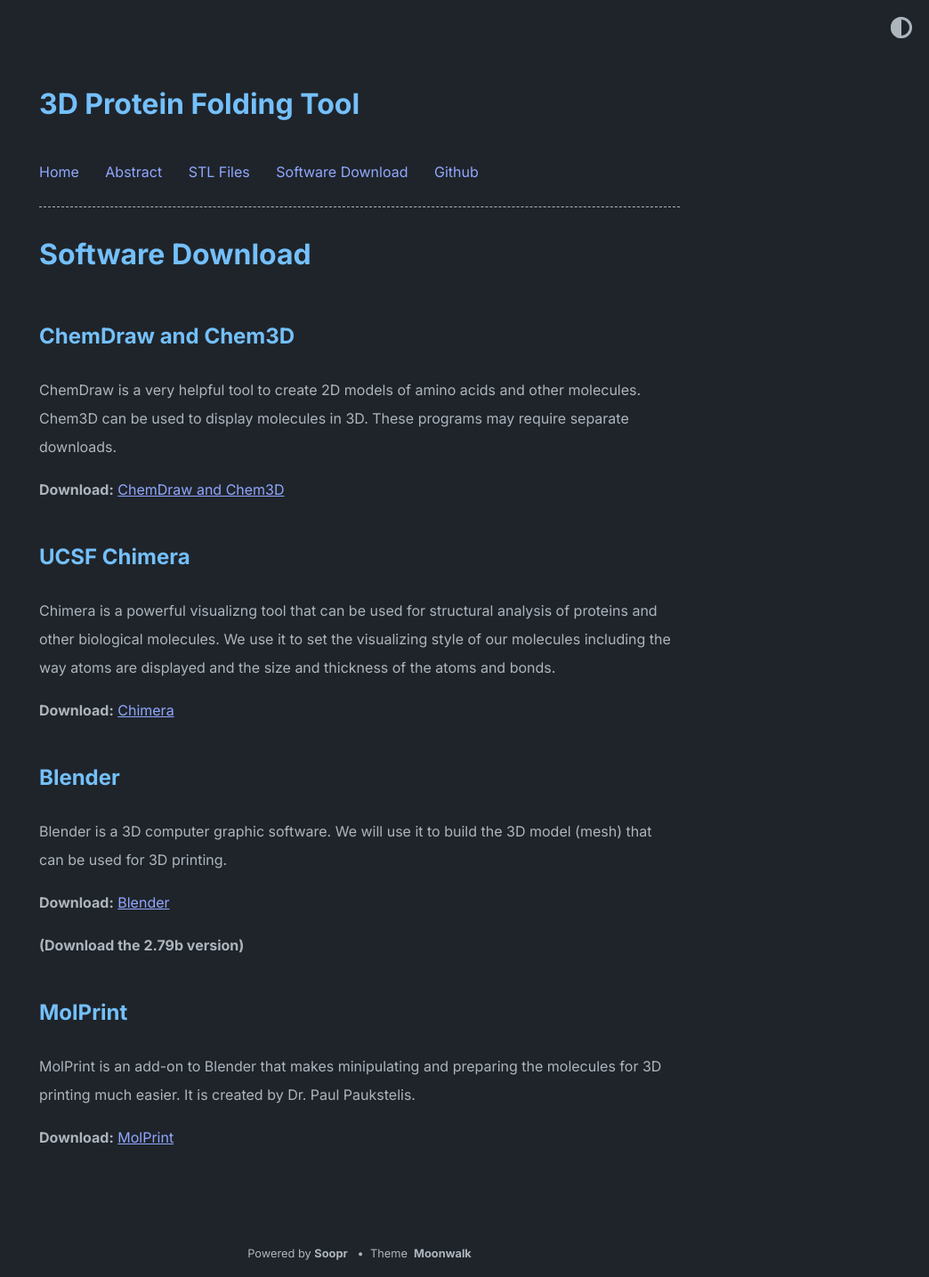
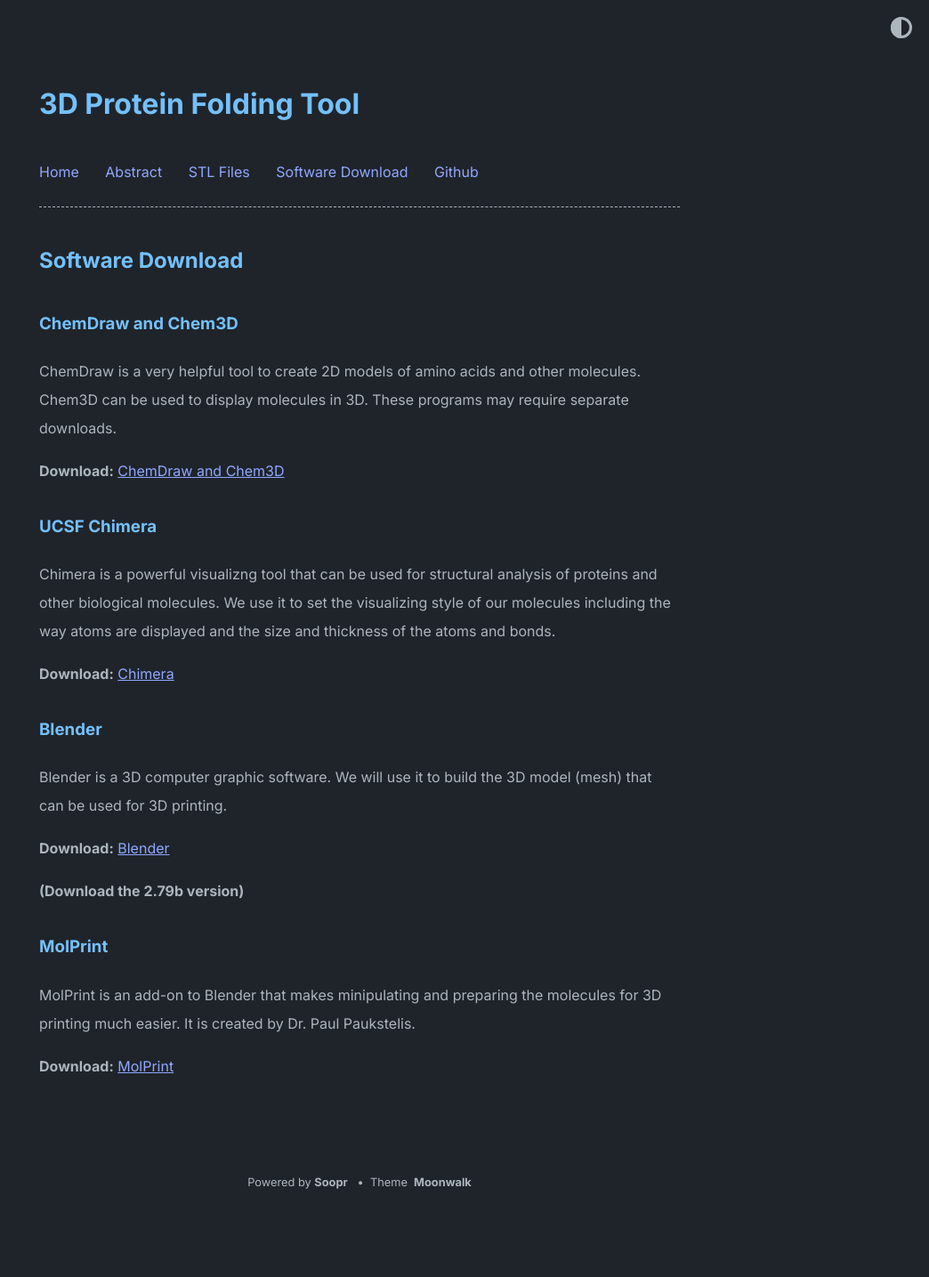
Before and after one commit to KatESaeed/3D-Protein-Folding-Tool-Website, a Jekyll site: the page built from software-download.md, in a window 1280 px wide. Shown: the whole page at 89% size, without its empty margins (236-1280 px from the left). Built offline with Jekyll 4.4.1, drawn with Linux system fonts in a browser that asks for light colours; after the commit the page ends 1354 px from its top, so only the background shows below that.

```diff
--- a/software-download.md
+++ b/software-download.md
@@ -1,21 +1,21 @@
 ---
 layout: post
 ---
-# Software Download
+## Software Download
 
-## ChemDraw and Chem3D
+### ChemDraw and Chem3D
 ChemDraw is a very helpful tool to create 2D models of amino acids and other molecules. Chem3D can be used to display molecules in 3D. These programs may require separate downloads.
 
 **Download:**
 [ChemDraw and Chem3D](https://connect.revvitysignals.com/sitesubscription/)
 
-## UCSF Chimera
+### UCSF Chimera
 Chimera is a powerful visualizng tool that can be used for structural analysis of proteins and other biological molecules. We use it to set the visualizing style of our molecules including the way atoms are displayed and the size and thickness of the atoms and bonds.
 
 **Download:**
 [Chimera](https://www.cgl.ucsf.edu/chimera/download.html)
 
-## Blender
+### Blender
 Blender is a 3D computer graphic software. We will use it to build the 3D model (mesh) that can be used for 3D printing.
 
 **Download:**
@@ -23,7 +23,7 @@ Blender is a 3D computer graphic software. We will use it to build the 3D model
 
 **(Download the 2.79b version)**
 
-## MolPrint
+### MolPrint
 MolPrint is an add-on to Blender that makes minipulating and preparing the molecules for 3D printing much easier. It is created by Dr. Paul Paukstelis.
 
 **Download:**
```
